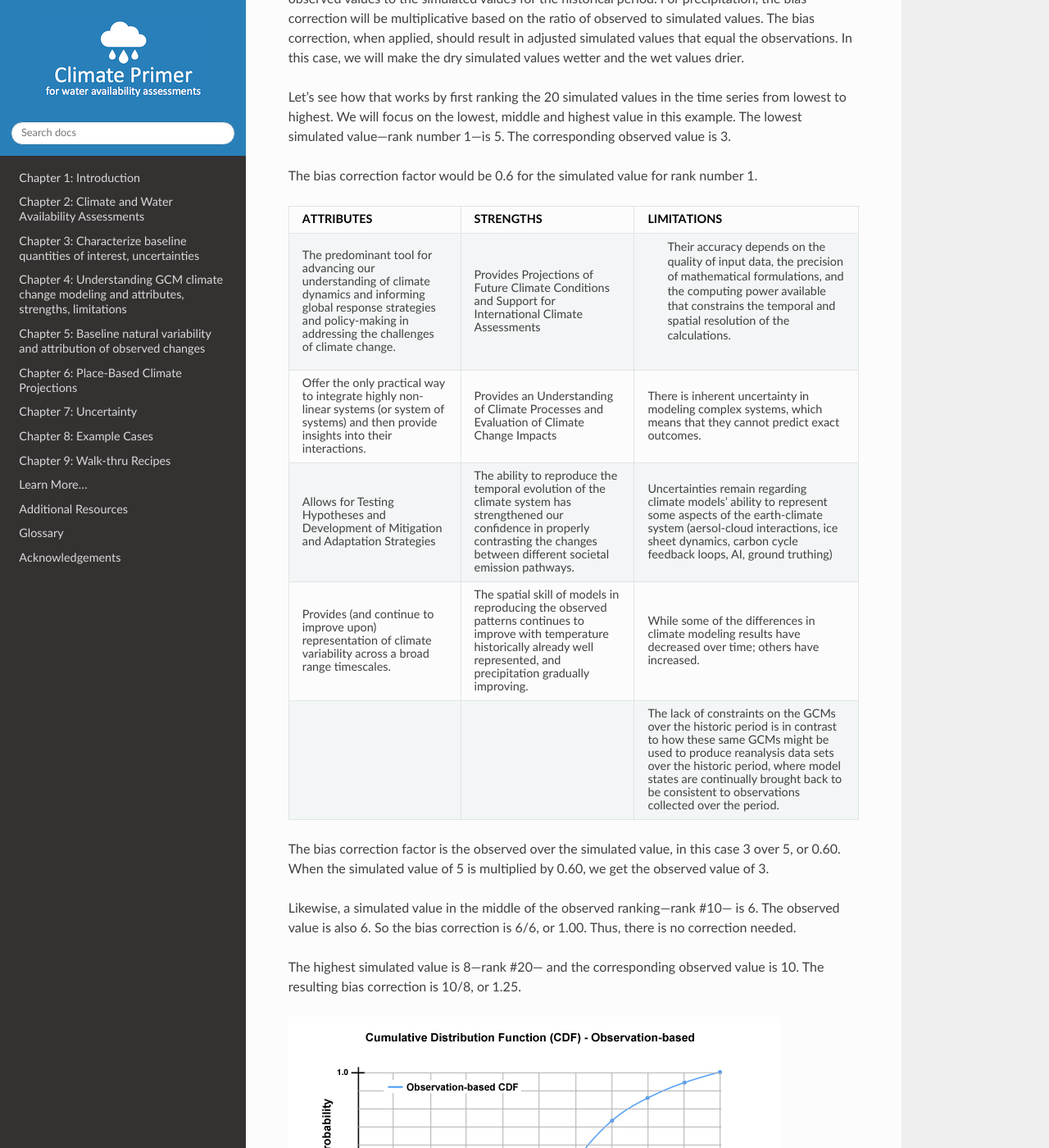
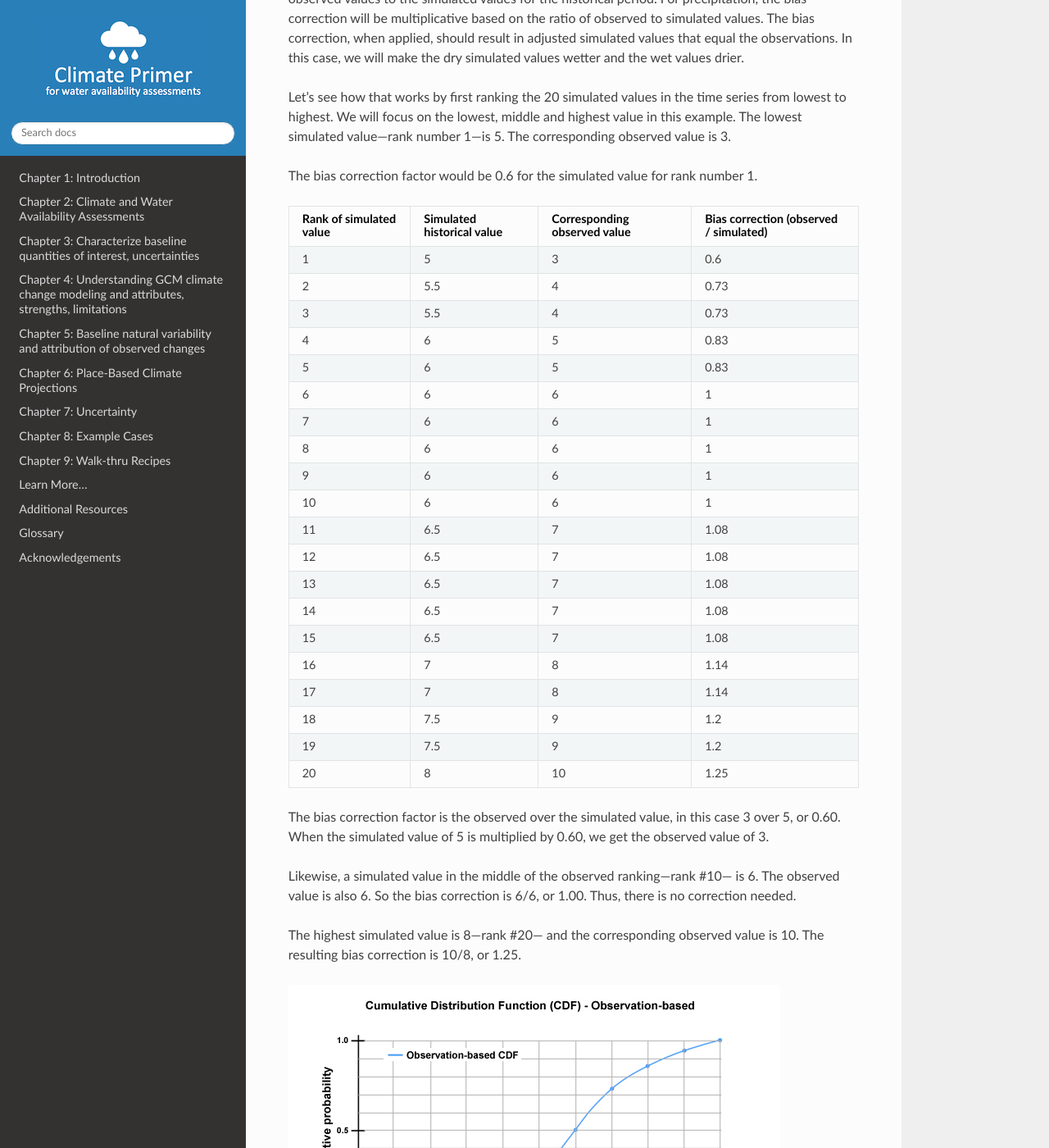
Before and after one commit to NCAR/climate-primer-water, a Sphinx documentation site: the page built from doc/recipe1_bcsd.rst, in a window 1280 px wide and 1400 px high, scrolled down 8497 px. Shown: the whole window at 82% size. Built offline with Sphinx 7.4.7 and the Read the Docs theme 2.0.0, drawn with Linux system fonts in a browser that asks for light colours; part of the change alters nothing that is shown.

```diff
--- a/doc/recipe1_bcsd.rst
+++ b/doc/recipe1_bcsd.rst
@@ -310,7 +310,7 @@ The bias correction factor would be 0.6 for the simulated value
 for rank number 1.
 
 .. csv-table::
-   :file: _files/ch4_takeawaytable.csv
+   :file: _files/table1_wt.csv
    :header-rows: 1
 
 The bias correction factor is the observed over the simulated
```
